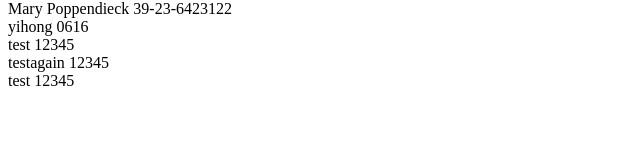
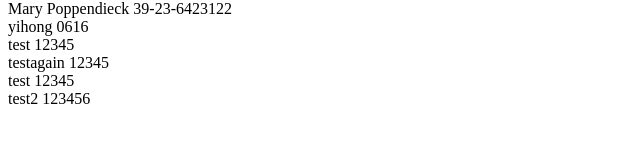
Before and after one commit to bellowswang/full-stack-open, a React (Create React App) app in the folder part2/phonebook/: page / in a window 1280 px wide. Shown: the part 338-480 px from the top of the page, without its empty margins (0-640 px from the left). Built offline with nearby package versions, Linux system fonts and the light colour scheme; data requests are answered from the project's data file.

Commit message:
submit 2.13

```diff
--- a/part2/phonebook/db.json
+++ b/part2/phonebook/db.json
@@ -39,6 +39,11 @@
       "name": "test",
       "number": "12345",
       "id": 8
+    },
+    {
+      "name": "test2",
+      "number": "123456",
+      "id": 9
     }
   ]
 }
--- a/part2/phonebook/src/App.js
+++ b/part2/phonebook/src/App.js
@@ -2,7 +2,7 @@
 import Person from './components/Person'
 import PersonForm from './components/PersonForm'
 import Filter from './components/Filter'
-import axios from 'axios'
+import personService from './services/persons'
 
 const App = () => {
   const [persons, setPersons] = useState([])
@@ -11,8 +11,8 @@
   const [newFilter, setNewFilter] = useState('')
 
   useEffect(() => {
-    axios
-      .get('http://localhost:3001/persons')
+    personService
+      .getAll('http://localhost:3001/persons')
       .then(response => {
         setPersons(response.data)
       })
@@ -29,8 +29,8 @@
     if (persons.find(e => e.name === newName)) {
       alert(`${newName} is already added to phoenbook`)
     } else {
-      axios
-      .post('http://localhost:3001/persons', personObject)
+      personService
+      .create(personObject)
       .then(response => {
         setPersons(persons.concat(personObject))
         setNewName('')
--- /dev/null
+++ b/part2/phonebook/src/services/persons.js
@@ -0,0 +1,15 @@
+import axios from 'axios'
+const baseUrl = 'http://localhost:3001/persons'
+
+const getAll = () => {
+    return axios.get(baseUrl)
+}
+
+const create = newObject => {
+    return axios.post(baseUrl, newObject)
+}
+
+export default {
+    getAll: getAll,
+    create: create
+}
```
